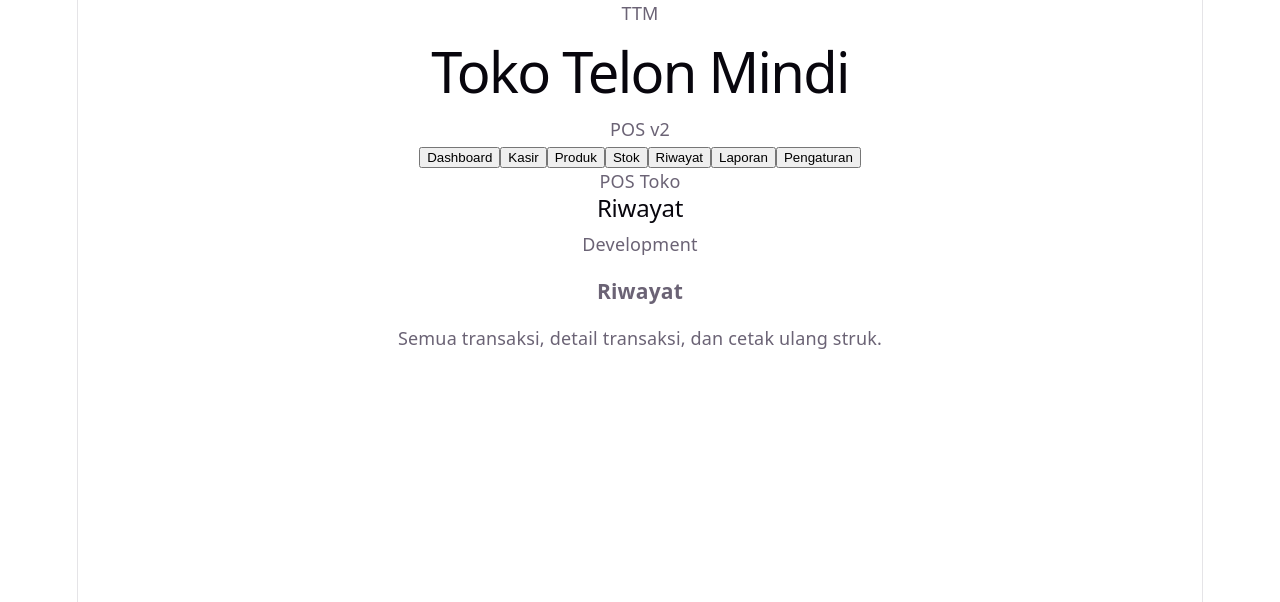
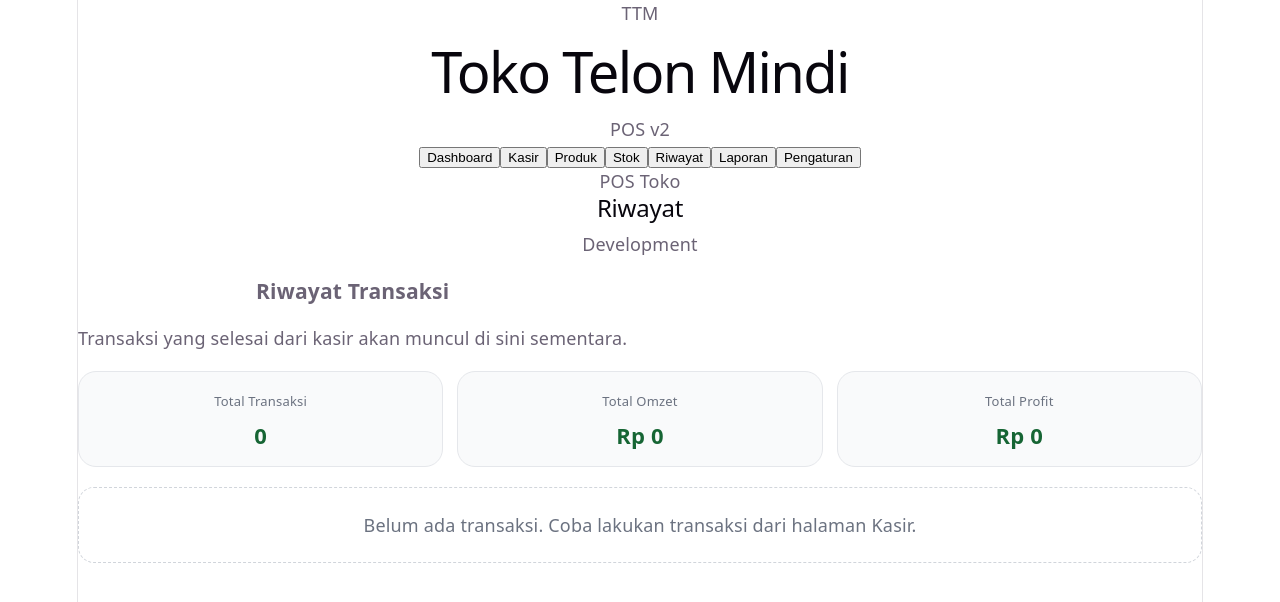
Before and after one commit to galangkgz-boop/TTM, a React (Vite) app: page / in a window 1280 px wide. Both pictures are taken after a click on the button "Riwayat". Shown: the top 602 px of the page. Built offline with nearby package versions, Linux system fonts and the light colour scheme.

Commit message:
Add local transaction history

```diff
--- a/src/App.css
+++ b/src/App.css
@@ -397,3 +397,122 @@
     grid-template-columns: 1fr;
   }
 }
+
+.history-header {
+  display: flex;
+  justify-content: space-between;
+  gap: 16px;
+  align-items: flex-start;
+  margin-bottom: 20px;
+}
+
+.history-summary {
+  display: grid;
+  grid-template-columns: repeat(3, 1fr);
+  gap: 14px;
+  margin-bottom: 20px;
+}
+
+.history-summary div {
+  border: 1px solid #e5e7eb;
+  border-radius: 18px;
+  padding: 16px;
+  background: #f9fafb;
+}
+
+.history-summary span {
+  display: block;
+  color: #6b7280;
+  font-size: 13px;
+  margin-bottom: 8px;
+}
+
+.history-summary strong {
+  color: #166534;
+  font-size: 22px;
+}
+
+.transaction-list {
+  display: flex;
+  flex-direction: column;
+  gap: 14px;
+}
+
+.transaction-card {
+  border: 1px solid #e5e7eb;
+  border-radius: 20px;
+  background: white;
+  padding: 18px;
+}
+
+.transaction-card-header {
+  display: flex;
+  justify-content: space-between;
+  gap: 16px;
+  align-items: flex-start;
+  padding-bottom: 14px;
+  border-bottom: 1px solid #e5e7eb;
+}
+
+.transaction-card-header h4 {
+  margin: 0 0 4px;
+}
+
+.transaction-card-header p {
+  margin: 0;
+  color: #6b7280;
+  font-size: 13px;
+}
+
+.transaction-card-header strong {
+  color: #166534;
+  font-size: 20px;
+}
+
+.transaction-items {
+  display: flex;
+  flex-direction: column;
+  gap: 8px;
+  padding: 14px 0;
+  border-bottom: 1px solid #e5e7eb;
+}
+
+.transaction-items div,
+.transaction-payment div {
+  display: flex;
+  justify-content: space-between;
+  gap: 12px;
+}
+
+.transaction-items span,
+.transaction-payment span {
+  color: #6b7280;
+}
+
+.transaction-payment {
+  display: grid;
+  grid-template-columns: repeat(3, 1fr);
+  gap: 14px;
+  padding-top: 14px;
+}
+
+.transaction-payment div {
+  background: #f9fafb;
+  border-radius: 14px;
+  padding: 12px;
+}
+
+.transaction-payment strong {
+  color: #166534;
+}
+
+@media (max-width: 700px) {
+  .history-summary,
+  .transaction-payment {
+    grid-template-columns: 1fr;
+  }
+
+  .transaction-card-header {
+    flex-direction: column;
+  }
+}
--- a/src/App.jsx
+++ b/src/App.jsx
@@ -15,9 +15,17 @@ const menus = [
 
 function App() {
   const [activePage, setActivePage] = useState("cashier");
+  const [transactions, setTransactions] = useState([]);
 
   const activeMenu = menus.find((menu) => menu.id === activePage);
   const pageTitle = activeMenu ? activeMenu.label : "Kasir";
+
+  function addTransaction(transaction) {
+    setTransactions((currentTransactions) => [
+      transaction,
+      ...currentTransactions,
+    ]);
+  }
 
   return (
     <div className="app-shell">
@@ -56,10 +64,10 @@ function App() {
 
         <section className="page-card">
           {activePage === "dashboard" ? <DashboardPage /> : null}
-          {activePage === "cashier" ? <CashierPage /> : null}
+          {activePage === "cashier" ? ( <CashierPage onAddTransaction={addTransaction} /> ) : null}
           {activePage === "products" ? <ProductsPage /> : null}
           {activePage === "inventory" ? <InventoryPage /> : null}
-          {activePage === "transactions" ? <TransactionsPage /> : null}
+          {activePage === "transactions" ? ( <TransactionsPage transactions={transactions} /> ) : null}
           {activePage === "reports" ? <ReportsPage /> : null}
           {activePage === "settings" ? <SettingsPage /> : null}
         </section>
@@ -68,7 +76,7 @@ function App() {
   );
 }
 
-function CashierPage() {
+function CashierPage({ onAddTransaction }) {
   const [search, setSearch] = useState("");
   const [selectedCategory, setSelectedCategory] = useState("Semua");
   const [cart, setCart] = useState([]);
@@ -171,10 +179,45 @@ function closePaymentModal() {
 function finishTransaction() {
   if (!isPaymentValid) return;
 
+  const now = new Date();
+  const transactionId = "TRX-" + now.getTime();
+
+  const transaction = {
+    id: transactionId,
+    code: "TRX-" + String(now.getTime()).slice(-6),
+    date: now.toISOString(),
+    items: cart.map((item) => ({
+      ...item,
+      subtotal: item.price * item.qty,
+      profit: (item.price - item.cost) * item.qty,
+    })),
+    subtotal: cartTotal,
+    discount: 0,
+    total: cartTotal,
+    cashReceived: numericCashReceived,
+    change: changeAmount,
+    paymentMethod: "Cash",
+    profit: cart.reduce(
+      (total, item) => total + (item.price - item.cost) * item.qty,
+      0
+    ),
+  };
+
+  onAddTransaction(transaction);
+
   alert(
-    `Transaksi berhasil!\nTotal: ${formatRupiah(cartTotal)}\nBayar: ${formatRupiah(
-      numericCashReceived
-    )}\nKembalian: ${formatRupiah(changeAmount)}`
+    "Transaksi berhasil!\n" +
+      "Kode: " +
+      transaction.code +
+      "\n" +
+      "Total: " +
+      formatRupiah(transaction.total) +
+      "\n" +
+      "Bayar: " +
+      formatRupiah(transaction.cashReceived) +
+      "\n" +
+      "Kembalian: " +
+      formatRupiah(transaction.change)
   );
 
   setCart([]);
@@ -410,11 +453,98 @@ function InventoryPage() {
   );
 }
 
-function TransactionsPage() {
+function TransactionsPage({ transactions }) {
+  const totalOmzet = transactions.reduce(
+    (total, transaction) => total + transaction.total,
+    0
+  );
+
+  const totalProfit = transactions.reduce(
+    (total, transaction) => total + transaction.profit,
+    0
+  );
+
   return (
-    <div className="empty-page">
-      <h3>Riwayat</h3>
-      <p>Semua transaksi, detail transaksi, dan cetak ulang struk.</p>
+    <div>
+      <div className="history-header">
+        <div>
+          <h3>Riwayat Transaksi</h3>
+          <p className="muted">
+            Transaksi yang selesai dari kasir akan muncul di sini sementara.
+          </p>
+        </div>
+      </div>
+
+      <div className="history-summary">
+        <div>
+          <span>Total Transaksi</span>
+          <strong>{transactions.length}</strong>
+        </div>
+
+        <div>
+          <span>Total Omzet</span>
+          <strong>{formatRupiah(totalOmzet)}</strong>
+        </div>
+
+        <div>
+          <span>Total Profit</span>
+          <strong>{formatRupiah(totalProfit)}</strong>
+        </div>
+      </div>
+
+      <div className="transaction-list">
+        {transactions.map((transaction) => (
+          <div key={transaction.id} className="transaction-card">
+            <div className="transaction-card-header">
+              <div>
+                <h4>{transaction.code}</h4>
+                <p>
+                  {new Date(transaction.date).toLocaleString("id-ID", {
+                    dateStyle: "medium",
+                    timeStyle: "short",
+                  })}
+                </p>
+              </div>
+
+              <strong>{formatRupiah(transaction.total)}</strong>
+            </div>
+
+            <div className="transaction-items">
+              {transaction.items.map((item) => (
+                <div key={transaction.id + "-" + item.id}>
+                  <span>
+                    {item.name} x {item.qty}
+                  </span>
+                  <strong>{formatRupiah(item.subtotal)}</strong>
+                </div>
+              ))}
+            </div>
+
+            <div className="transaction-payment">
+              <div>
+                <span>Bayar</span>
+                <strong>{formatRupiah(transaction.cashReceived)}</strong>
+              </div>
+
+              <div>
+                <span>Kembalian</span>
+                <strong>{formatRupiah(transaction.change)}</strong>
+              </div>
+
+              <div>
+                <span>Profit</span>
+                <strong>{formatRupiah(transaction.profit)}</strong>
+              </div>
+            </div>
+          </div>
+        ))}
+
+        {transactions.length === 0 ? (
+          <div className="empty-state">
+            Belum ada transaksi. Coba lakukan transaksi dari halaman Kasir.
+          </div>
+        ) : null}
+      </div>
     </div>
   );
 }
```
